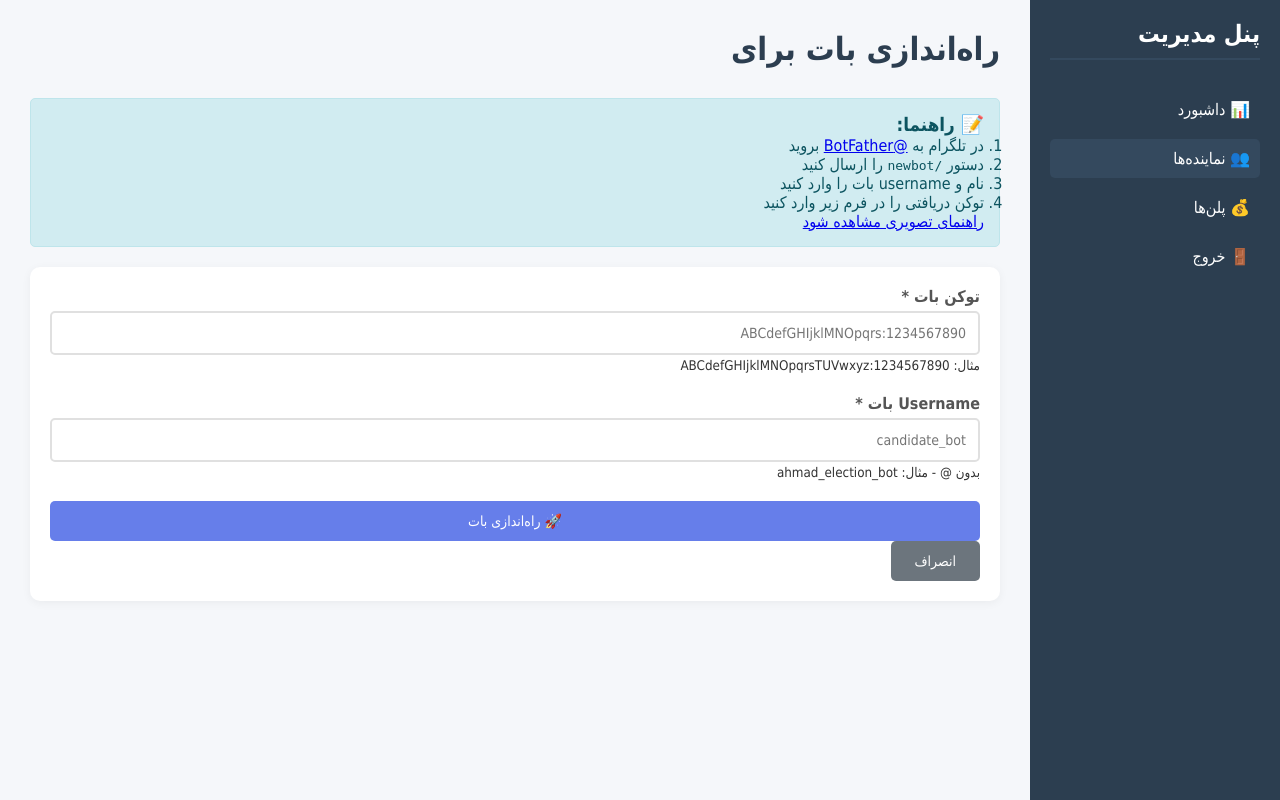
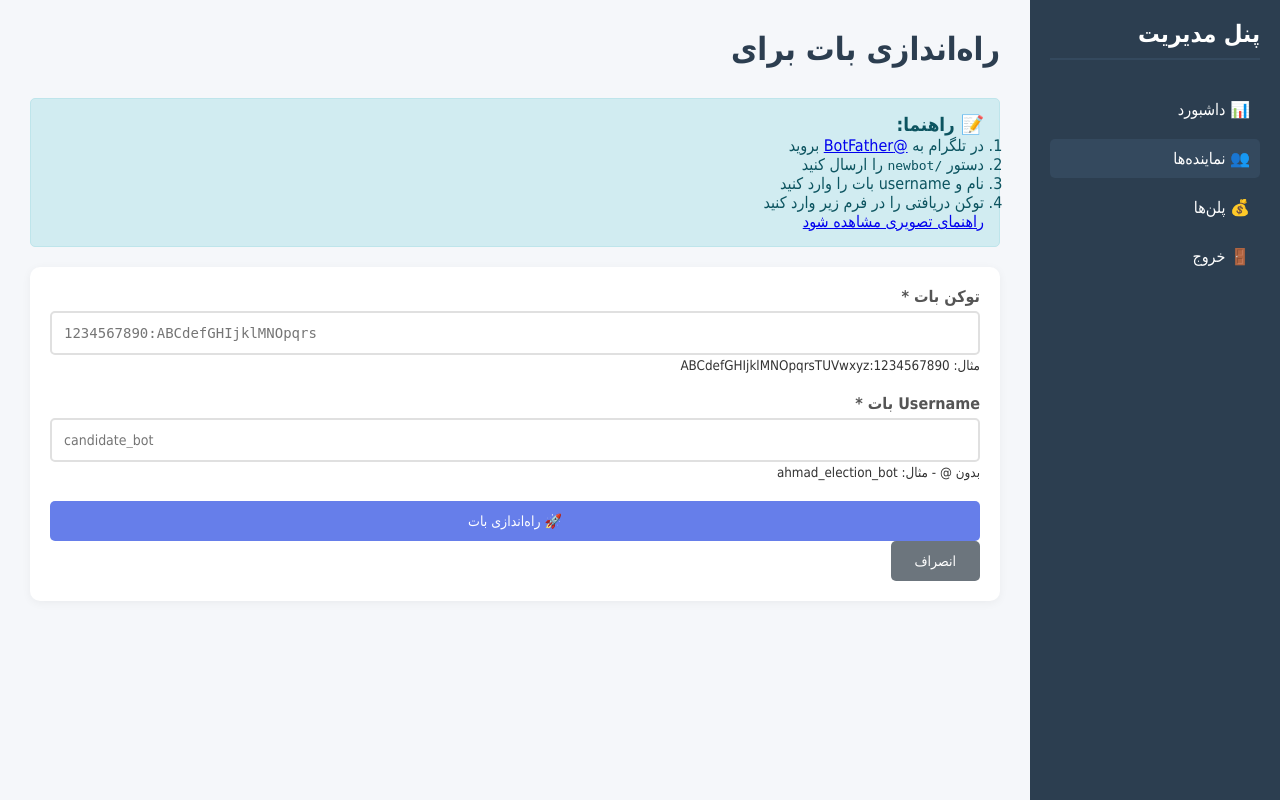
Before and after one commit to mrFarzadProgrammer/Candidate, a Flask app: template templates/admin/setup_bot.html in a window 1280 px wide. Run offline with Flask 3, Linux system fonts and the light colour scheme; the template is opened without the code that fills it, so the values that code supplies are empty.

Commit message:
تغییر direction فیلد توکن به LTR

```diff
--- a/templates/admin/setup_bot.html
+++ b/templates/admin/setup_bot.html
@@ -48,13 +48,13 @@
                 <form method="POST">
                     <div class="form-group">
                         <label>توکن بات *</label>
-                        <input type="text" name="bot_token" required placeholder="1234567890:ABCdefGHIjklMNOpqrs">
+                        <input type="text" name="bot_token" required placeholder="1234567890:ABCdefGHIjklMNOpqrs" dir="ltr" style="text-align: left; font-family: monospace;">
                         <small>مثال: 1234567890:ABCdefGHIjklMNOpqrsTUVwxyz</small>
                     </div>
 
                     <div class="form-group">
                         <label>Username بات *</label>
-                        <input type="text" name="bot_username" required placeholder="candidate_bot">
+                        <input type="text" name="bot_username" required placeholder="candidate_bot" dir="ltr" style="text-align: left;">
                         <small>بدون @ - مثال: ahmad_election_bot</small>
                     </div>
 
```
